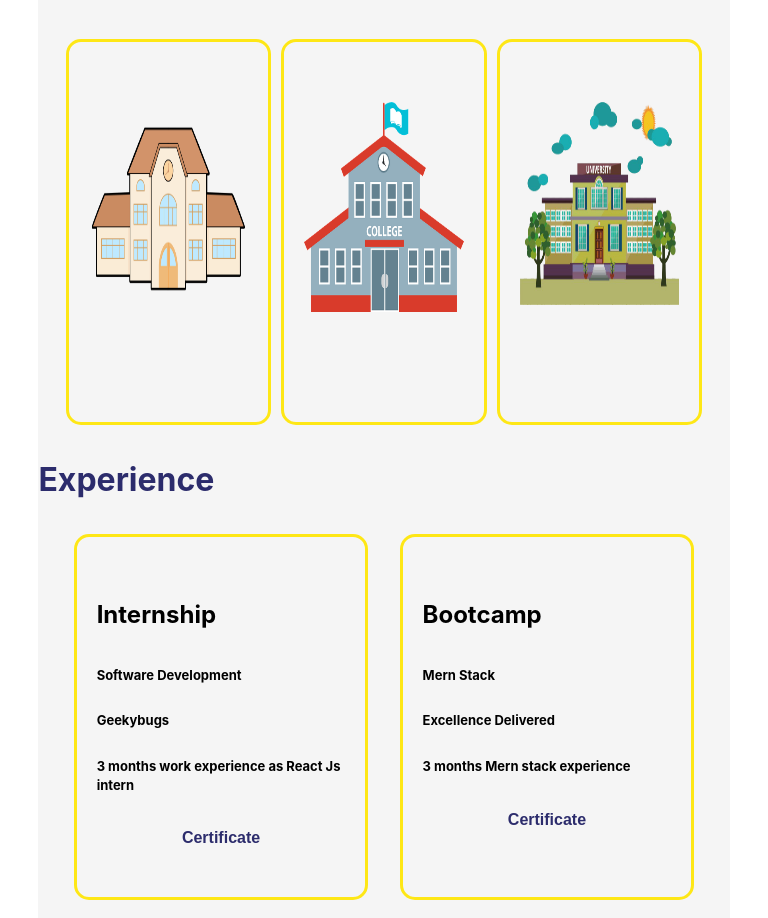
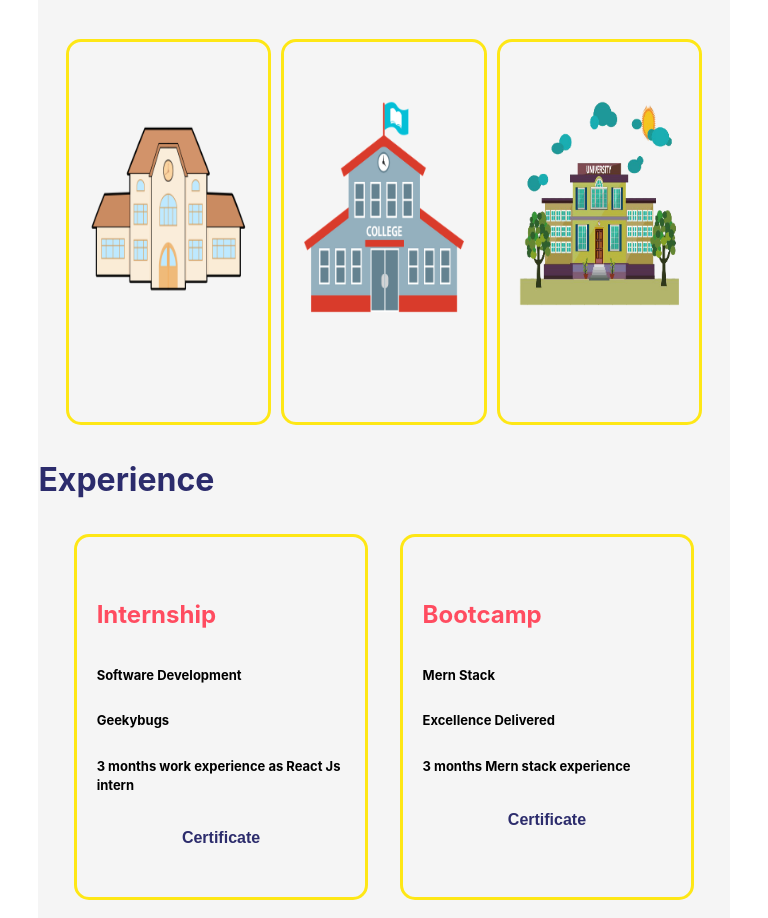
Before and after one commit to Moizajmal2456/Portfolio, a React (Create React App) app: page / in a window 768 px wide. Shown: the part 1100-2018 px from the top of the page. Built offline with nearby package versions, Linux system fonts and the light colour scheme.

Commit message:
Changes in cards

```diff
--- a/src/Components/Cards/EducationCard/styles.module.scss
+++ b/src/Components/Cards/EducationCard/styles.module.scss
@@ -41,9 +41,11 @@
             }
         }
             .backCard {
-                color: black;
                 font-weight: bold;
                 transform: rotateY(180deg);
+                h2{
+                  color: #ffd15c;
+                }
                 button{
                     width: 60%;
                     height: 15%;
@@ -110,17 +112,19 @@
                 }
             }
                 .backCard {
-                    color: black;
                     transform: rotateY(180deg);
+                    h2{
+                      color: #ffd15c;
+                    }
                     button{
-                        width: 50%;
+                        width: 70%;
                         height: 15%;
                         margin: auto;
                         padding: 10px;
                         cursor: pointer;
-                        font-size: 16px;
+                        font-size: 14px;
                         margin-top: 10px;
-                        font-weight: bolder;
+                        font-weight: bold;
                         border-radius: 50px;
                         justify-content: center;
                         align-items: center;
@@ -177,9 +181,11 @@
             }
           }
           .backCard {
-            color: black;
             font-weight: bold;
             transform: rotateY(180deg);
+            h2{
+              color: #ffd15c;
+            }
             button{
                 width: 40%;
                 height: 15%;
--- a/src/Components/Cards/ExperienceCard/styles.module.scss
+++ b/src/Components/Cards/ExperienceCard/styles.module.scss
@@ -12,6 +12,9 @@
         font-weight: bold;
         flex-direction: column;
         border: 3px solid hsl(54, 99%, 54%);
+        h2{
+            color: #ff4c60;
+        }
         button{
             width: 60%;
             height: 15%;
@@ -53,6 +56,9 @@
             font-weight: bold;
             flex-direction: column;
             border: 3px solid hsl(54, 99%, 54%);
+            h2{
+                color: #ff4c60;
+            }
             button{
                 width: 40%;
                 height: 15%;
@@ -93,6 +99,7 @@
             padding: 40px 20px;
             border-radius: 15px;
             flex-direction: column;
+            background: white;
             border: 3px solid #ffd15c;
             h2{
                 color: #ff4c60;
```
